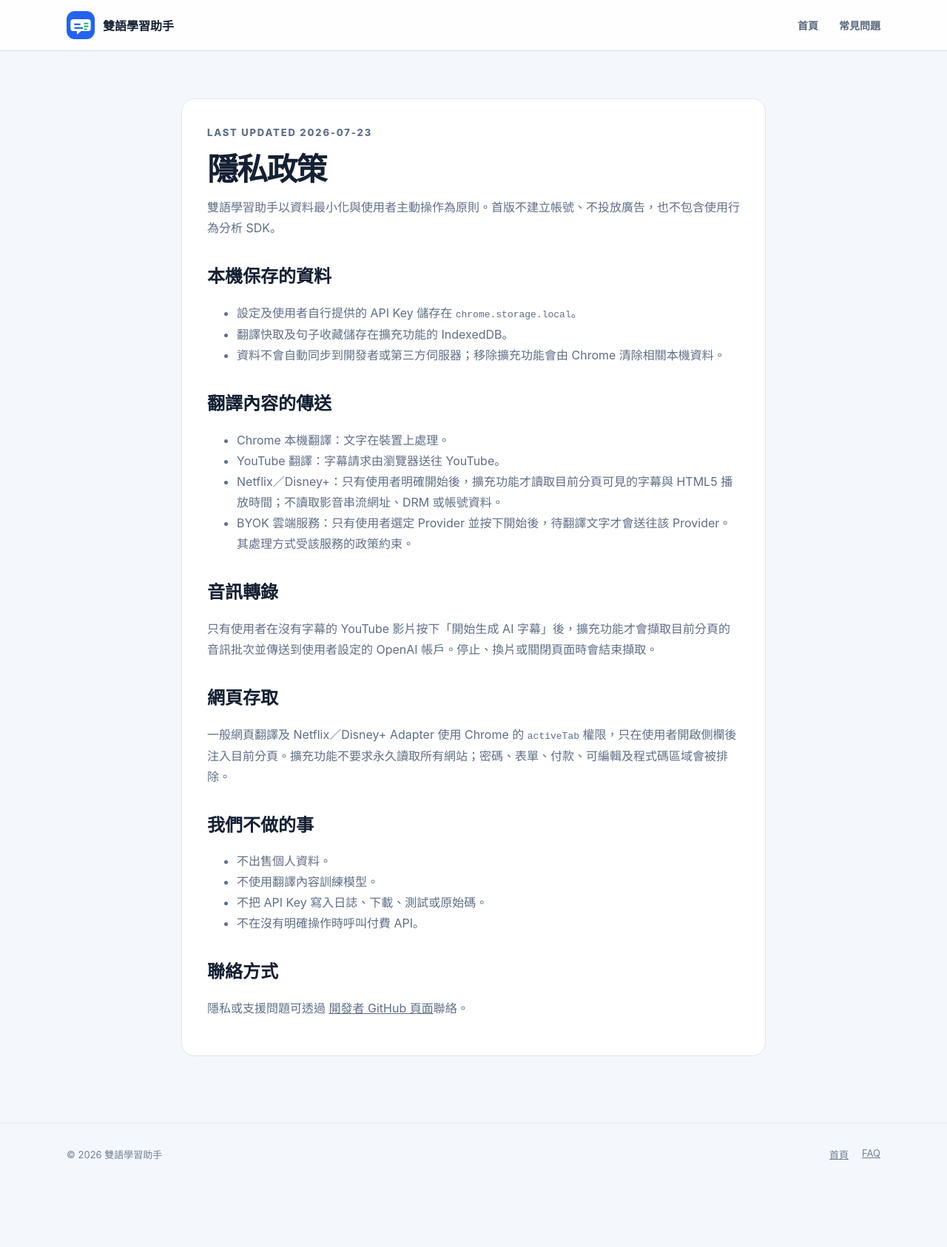
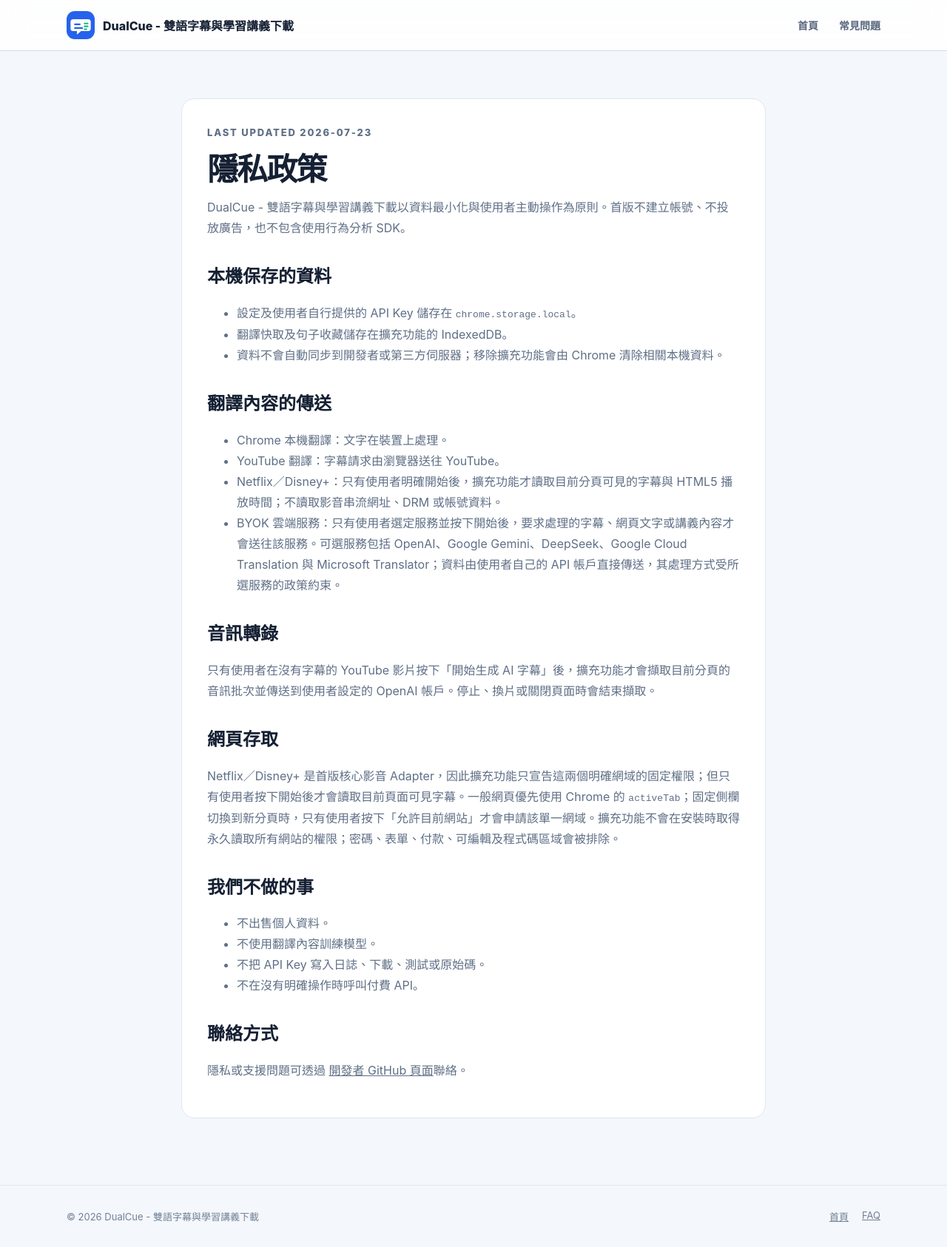
Before and after one commit to Craighsieh/bilingual-learning-assistant-site, a plain HTML site: page privacy.html in a window 1280 px wide. Shown: the whole page at 74% size. Before the commit the page ends 1602 px from the top, so only its background shows below. Drawn offline with Linux system fonts and the light colour scheme.

Commit message:
Align DualCue site and privacy disclosures

```diff
--- a/privacy.html
+++ b/privacy.html
@@ -3,17 +3,17 @@
   <head>
     <meta charset="utf-8">
     <meta name="viewport" content="width=device-width,initial-scale=1">
-    <title>隱私政策｜雙語學習助手</title>
+    <title>隱私政策｜DualCue - 雙語字幕與學習講義下載</title>
     <link rel="icon" href="assets/icon.svg">
     <link rel="stylesheet" href="styles.css">
   </head>
   <body>
-    <header><nav class="shell"><a class="brand" href="index.html"><img src="assets/icon.svg" alt="">雙語學習助手</a><a href="index.html">首頁</a><a href="faq.html">常見問題</a></nav></header>
+    <header><nav class="shell"><a class="brand" href="index.html"><img src="assets/icon.svg" alt="">DualCue - 雙語字幕與學習講義下載</a><a href="index.html">首頁</a><a href="faq.html">常見問題</a></nav></header>
     <main class="page">
       <article>
         <p class="eyebrow">LAST UPDATED 2026-07-23</p>
         <h1>隱私政策</h1>
-        <p>雙語學習助手以資料最小化與使用者主動操作為原則。首版不建立帳號、不投放廣告，也不包含使用行為分析 SDK。</p>
+        <p>DualCue - 雙語字幕與學習講義下載以資料最小化與使用者主動操作為原則。首版不建立帳號、不投放廣告，也不包含使用行為分析 SDK。</p>
         <h2>本機保存的資料</h2>
         <ul>
           <li>設定及使用者自行提供的 API Key 儲存在 <code>chrome.storage.local</code>。</li>
@@ -25,18 +25,18 @@
           <li>Chrome 本機翻譯：文字在裝置上處理。</li>
           <li>YouTube 翻譯：字幕請求由瀏覽器送往 YouTube。</li>
           <li>Netflix／Disney+：只有使用者明確開始後，擴充功能才讀取目前分頁可見的字幕與 HTML5 播放時間；不讀取影音串流網址、DRM 或帳號資料。</li>
-          <li>BYOK 雲端服務：只有使用者選定 Provider 並按下開始後，待翻譯文字才會送往該 Provider。其處理方式受該服務的政策約束。</li>
+          <li>BYOK 雲端服務：只有使用者選定服務並按下開始後，要求處理的字幕、網頁文字或講義內容才會送往該服務。可選服務包括 OpenAI、Google Gemini、DeepSeek、Google Cloud Translation 與 Microsoft Translator；資料由使用者自己的 API 帳戶直接傳送，其處理方式受所選服務的政策約束。</li>
         </ul>
         <h2>音訊轉錄</h2>
         <p>只有使用者在沒有字幕的 YouTube 影片按下「開始生成 AI 字幕」後，擴充功能才會擷取目前分頁的音訊批次並傳送到使用者設定的 OpenAI 帳戶。停止、換片或關閉頁面時會結束擷取。</p>
         <h2>網頁存取</h2>
-        <p>一般網頁翻譯及 Netflix／Disney+ Adapter 使用 Chrome 的 <code>activeTab</code> 權限，只在使用者開啟側欄後注入目前分頁。擴充功能不要求永久讀取所有網站；密碼、表單、付款、可編輯及程式碼區域會被排除。</p>
+        <p>Netflix／Disney+ 是首版核心影音 Adapter，因此擴充功能只宣告這兩個明確網域的固定權限；但只有使用者按下開始後才會讀取目前頁面可見字幕。一般網頁優先使用 Chrome 的 <code>activeTab</code>；固定側欄切換到新分頁時，只有使用者按下「允許目前網站」才會申請該單一網域。擴充功能不會在安裝時取得永久讀取所有網站的權限；密碼、表單、付款、可編輯及程式碼區域會被排除。</p>
         <h2>我們不做的事</h2>
         <ul><li>不出售個人資料。</li><li>不使用翻譯內容訓練模型。</li><li>不把 API Key 寫入日誌、下載、測試或原始碼。</li><li>不在沒有明確操作時呼叫付費 API。</li></ul>
         <h2>聯絡方式</h2>
         <p>隱私或支援問題可透過 <a href="https://github.com/Craighsieh">開發者 GitHub 頁面</a>聯絡。</p>
       </article>
     </main>
-    <footer><div class="shell"><span>© 2026 雙語學習助手</span><div><a href="index.html">首頁</a><a href="faq.html">FAQ</a></div></div></footer>
+    <footer><div class="shell"><span>© 2026 DualCue - 雙語字幕與學習講義下載</span><div><a href="index.html">首頁</a><a href="faq.html">FAQ</a></div></div></footer>
   </body>
 </html>
```
Also changed, not shown: faq.html (+4 -3 lines), index.html (+3 -3 lines).
